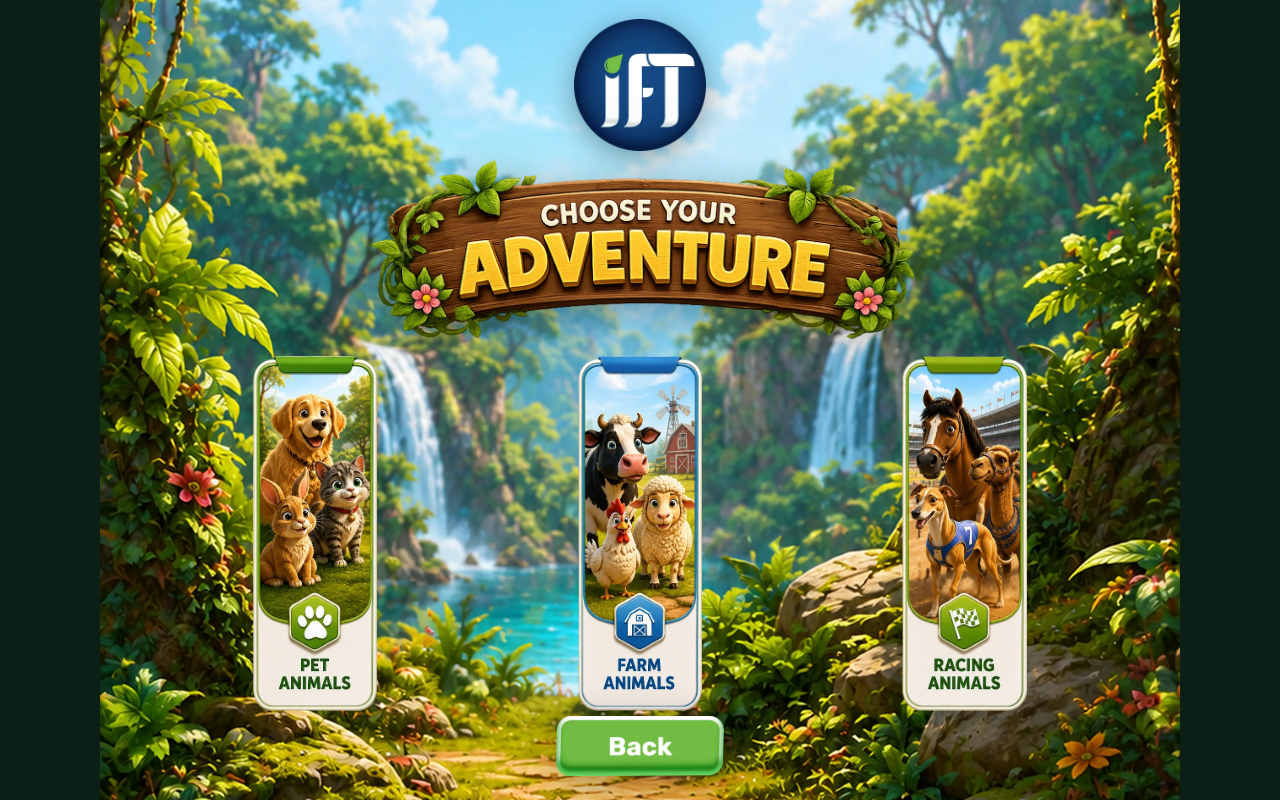
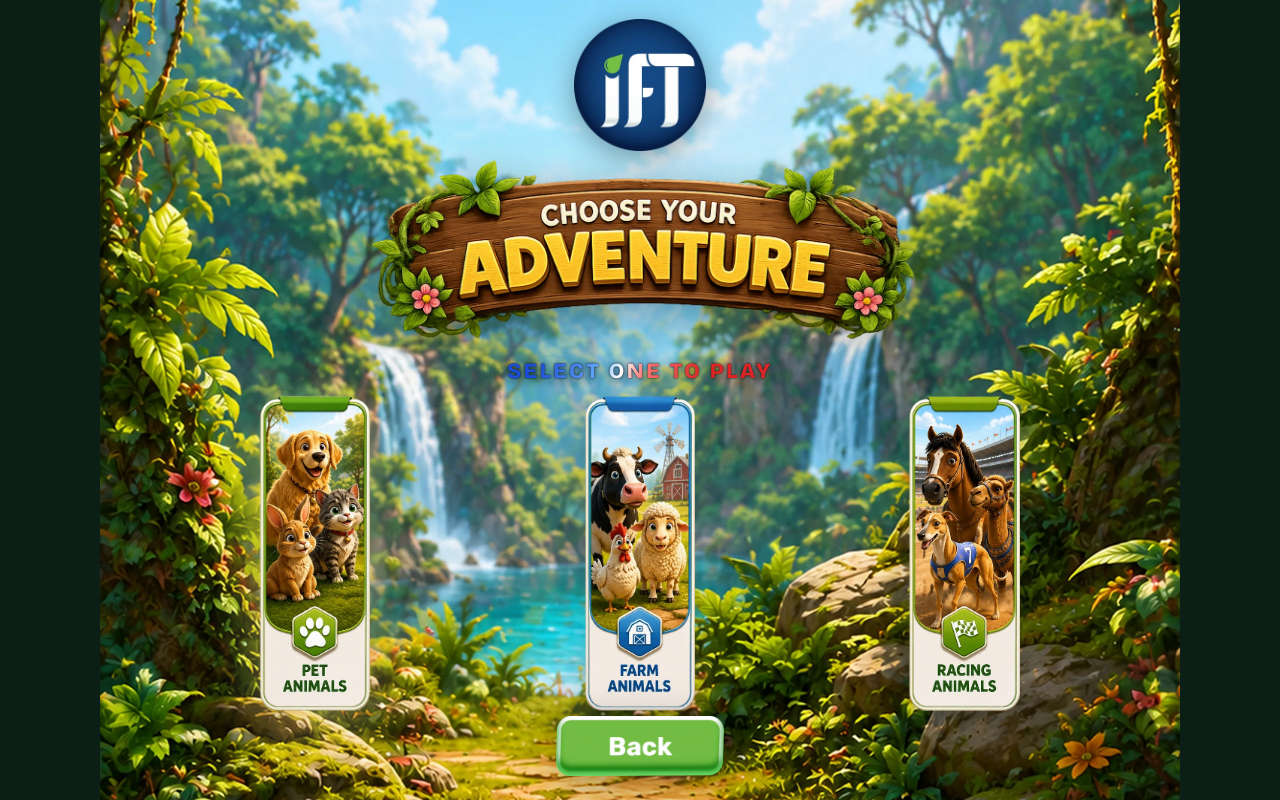
Before and after one commit to SUBHAJIT555/petGuessingGame, a Next.js app: page /category in a window 1280 px wide. Built offline with nearby package versions, Linux system fonts and the light colour scheme.

Commit message:
Add category hint and animations: introduce a new category hint with styling and shimmer effect, and enhance category card animations for improved visual feedback during selection.

```diff
--- a/src/app/category/page.tsx
+++ b/src/app/category/page.tsx
@@ -70,27 +70,33 @@ export default function CategoryPage() {
           />
         </motion.div>
 
+        <motion.p
+          className="category-hint"
+          initial={{ opacity: 0 }}
+          animate={{ opacity: 1 }}
+          transition={{ delay: 0.55, duration: 0.6 }}
+        >
+          Select one to play
+        </motion.p>
+
         <motion.div
           className="category-cards"
-          initial={{ opacity: 0, y: 28, scale: 0.96 }}
-          animate={{ opacity: 1, y: 0, scale: 1 }}
-          transition={{ delay: 0.22, duration: 0.55, ease: [0.22, 1, 0.36, 1] }}
+          initial={{ opacity: 0, y: 20 }}
+          animate={{ opacity: 1, y: 0 }}
+          transition={{ delay: 0.28, duration: 0.55, ease: [0.22, 1, 0.36, 1] }}
         >
           {CATEGORIES.map((cat, index) => (
             <motion.button
               key={cat.id}
               type="button"
               className="category-card-btn"
-              aria-label={cat.label}
+              style={{ ["--card-i" as string]: index }}
+              aria-label={`Select ${cat.label}`}
               onClick={() => handleSelect(cat.id)}
               disabled={isTransitioning}
-              initial={{ opacity: 0, y: 24 }}
-              animate={{ opacity: 1, y: 0 }}
-              transition={{ delay: 0.28 + index * 0.08, duration: 0.45 }}
               whileTap={{
-                scale: 0.95,
-                y: 3,
-                transition: { type: "spring", stiffness: 500, damping: 28 },
+                scale: 0.97,
+                transition: { type: "spring", stiffness: 500, damping: 30 },
               }}
             >
               {/* eslint-disable-next-line @next/next/no-img-element */}
--- a/src/app/globals.css
+++ b/src/app/globals.css
@@ -579,6 +579,47 @@ body {
   filter: drop-shadow(0 8px 20px rgba(0, 0, 0, 0.3));
 }
 
+.category-hint {
+  flex-shrink: 0;
+  z-index: 3;
+  margin: clamp(0.1rem, 0.45vh, 0.35rem) 0;
+  font-family: var(--font-display);
+  font-size: clamp(1rem, 3vw, 1.35rem);
+  font-weight: 800;
+  letter-spacing: 0.12em;
+  text-transform: uppercase;
+  text-align: center;
+  pointer-events: none;
+  user-select: none;
+  color: transparent;
+  background-image: linear-gradient(
+    110deg,
+    #1d4ed8 0%,
+    #1d4ed8 36%,
+    #60a5fa 46%,
+    #ffffff 50%,
+    #f87171 54%,
+    #dc2626 64%,
+    #dc2626 100%
+  );
+  background-size: 220% 100%;
+  background-clip: text;
+  -webkit-background-clip: text;
+  -webkit-text-fill-color: transparent;
+  filter: drop-shadow(0 0 1px rgba(0, 0, 0, 0.85))
+    drop-shadow(0 2px 6px rgba(0, 0, 0, 0.5));
+  animation: category-hint-shimmer 2.4s ease-in-out infinite;
+}
+
+@keyframes category-hint-shimmer {
+  0% {
+    background-position: 100% 50%;
+  }
+  100% {
+    background-position: -100% 50%;
+  }
+}
+
 .category-sheet-wrap {
   display: none;
 }
@@ -623,6 +664,18 @@ body {
   touch-action: manipulation;
   display: flex;
   align-items: stretch;
+  animation: category-card-glow 3.4s ease-in-out infinite;
+  animation-delay: calc(var(--card-i, 0) * 0.75s);
+}
+
+@keyframes category-card-glow {
+  0%,
+  100% {
+    filter: drop-shadow(0 10px 18px rgba(0, 0, 0, 0.28));
+  }
+  50% {
+    filter: drop-shadow(0 14px 28px rgba(255, 236, 150, 0.55));
+  }
 }
 
 .category-card-btn:focus-visible {
```
